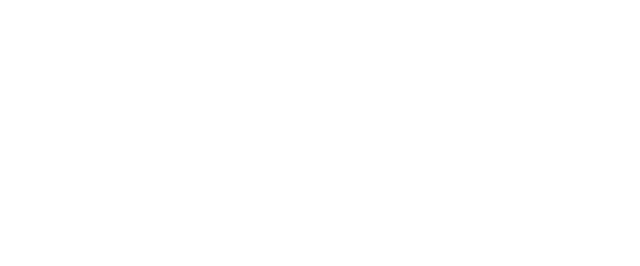
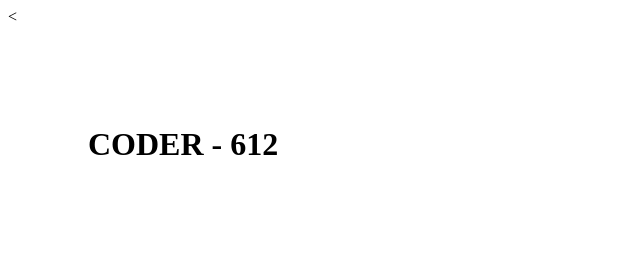
Before and after one commit to Coder612/coder612.github.io, a plain HTML site: page index.html in a window 1280 px wide. Shown: the whole page, without its empty margins (0-640 px from the left). Drawn offline with Linux system fonts and the light colour scheme.

Commit message:
Update index.html

```diff
--- a/index.html
+++ b/index.html
@@ -1,11 +1,19 @@
-<html>
+<!DOCTYPE html>
+<html lang="tr" dir="ltr">
+  <head>
+    <meta charset="utf-8">
+    <title>Coder612 - Burası Benim Dünyam</title>
+  </head>
+  <body>
+    <style>
+      h1{
+        margin-top: 100px;
+        margin-bottom: 100px;
+        margin-right: 150px;
+        margin-left: 80px;
+      }
+    </style>
 
-<head>
-<title>Coder612 - Burası Benim Dünyam</title>
-</head>
-
-<body>
-
-</body>
-
+    <<h1>CODER - 612</h1>
+  </body>
 </html>
```
